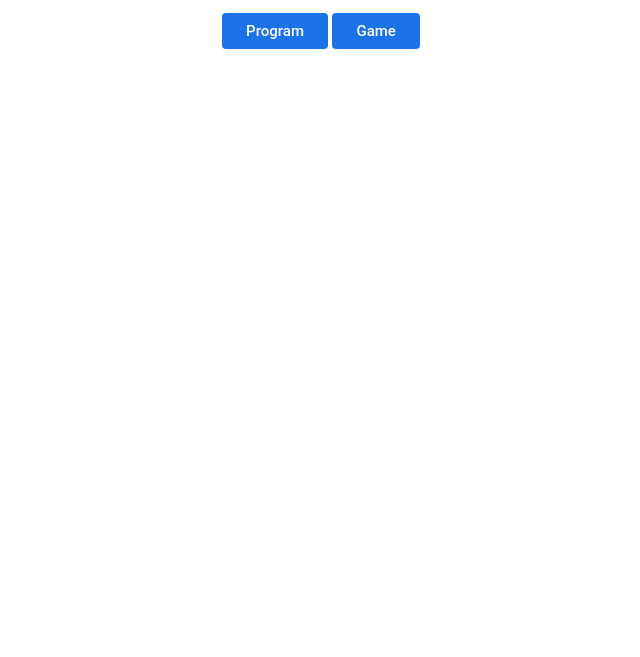
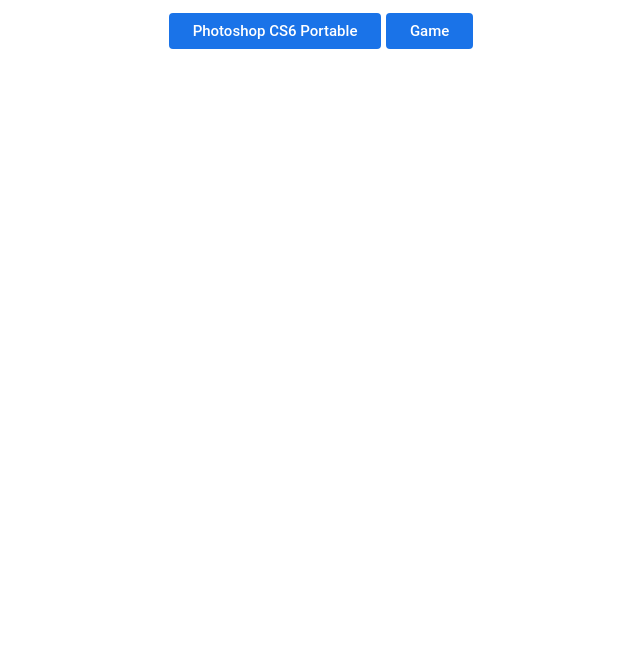
Before and after one commit to Meliton2019/Meliton2019.github.io, a plain HTML site: page Windows-Programs.html in a window 1280 px wide. Shown: the part 143-800 px from the top of the page, without its empty margins (319-959 px from the left). Drawn offline with Linux system fonts and the light colour scheme.

Commit message:
Update Windows-Programs.html

```diff
--- a/Windows-Programs.html
+++ b/Windows-Programs.html
@@ -2,7 +2,7 @@
 <!DOCTYPE html>
 <html>
     <head>
-        <title>WR Project</title>
+        <title>Windows Programs</title>
         <style>
             * {
                 font-family: arial;
@@ -46,7 +46,7 @@
         </div>
         <h1>Windows Programs</h1>
         <div class="archives">
-            <button class="archive" type="button" onclick="location.href=''">Program</button>
+            <button class="archive" type="button" onclick="location.href='https://mega.nz/file/zZVCSSxa#wWeifuigdaHyTRGBUZC93R6iTUALsarIVQy_Oa3ocXs'">Photoshop CS6 Portable</button>
             <button class="archive" type="button" onclick="location.href='wup.html'">Game</button>
         </div>
     </body>
```
